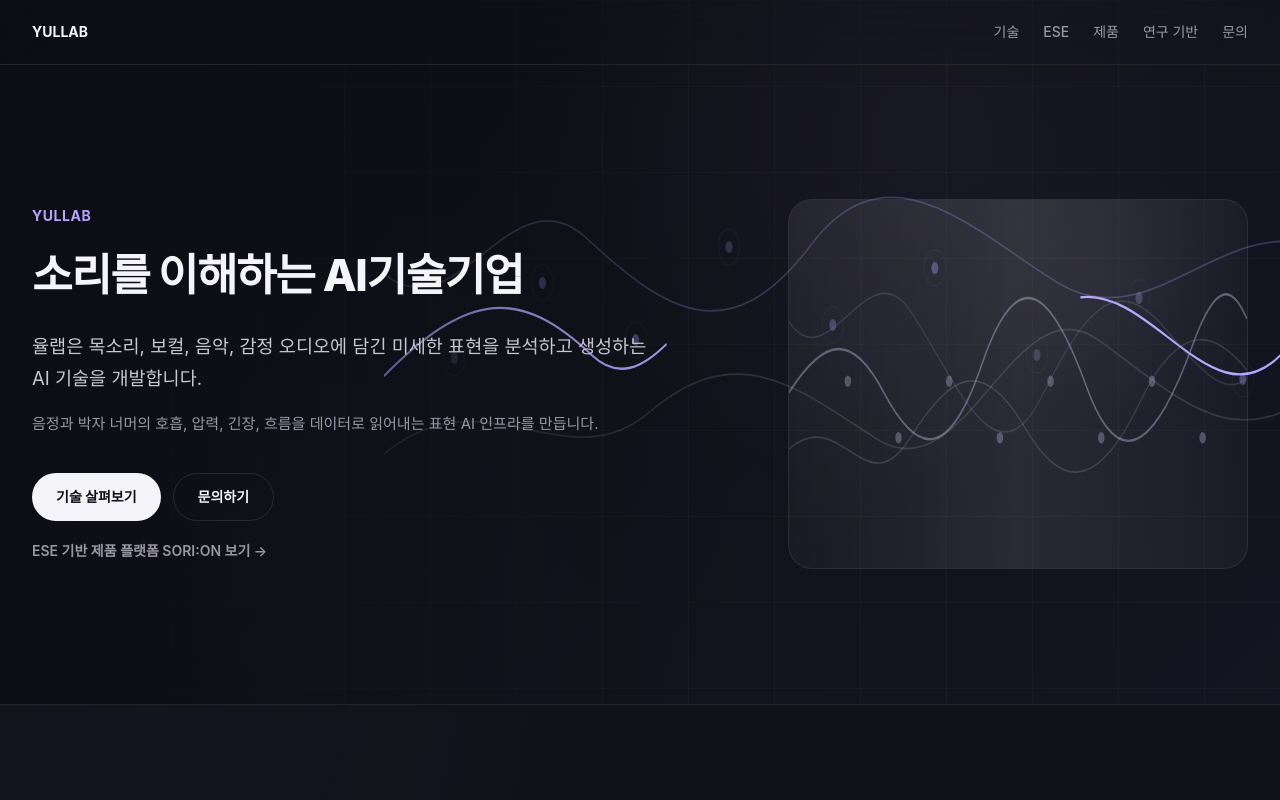
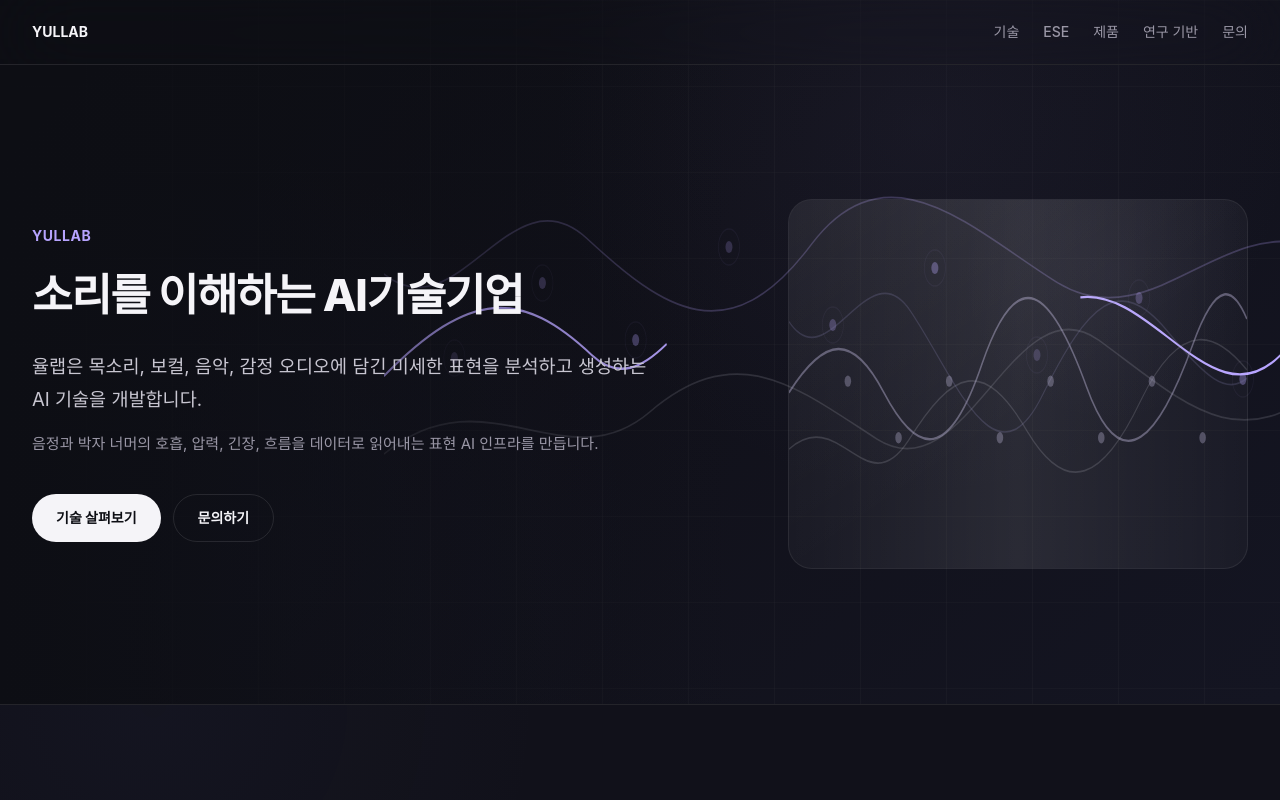
Before and after one commit to YULLAB/yullab-homepage, a Next.js app: page / in a window 1280 px wide. Shown: the top 800 px of the page. Built offline with nearby package versions, Linux system fonts and the light colour scheme.

Commit message:
Refine homepage hero

```diff
--- a/app/globals.css
+++ b/app/globals.css
@@ -82,10 +82,6 @@
 
   .button-secondary {
     @apply inline-flex min-h-12 items-center justify-center rounded-full border border-white/10 px-6 text-sm font-bold text-primary transition hover:border-accent hover:text-accent focus:outline-none focus:ring-2 focus:ring-accent focus:ring-offset-2 focus:ring-offset-ink;
-  }
-
-  .hero-sub-link {
-    @apply mt-5 inline-flex text-sm font-semibold text-muted transition hover:text-accent;
   }
 
   .content-block {
--- a/app/page.tsx
+++ b/app/page.tsx
@@ -98,9 +98,6 @@
                 문의하기
               </a>
             </div>
-            <a className="hero-sub-link" href="#products">
-              ESE 기반 제품 플랫폼 SORI:ON 보기 →
-            </a>
           </div>
 
           <div className="hidden lg:block">
```
